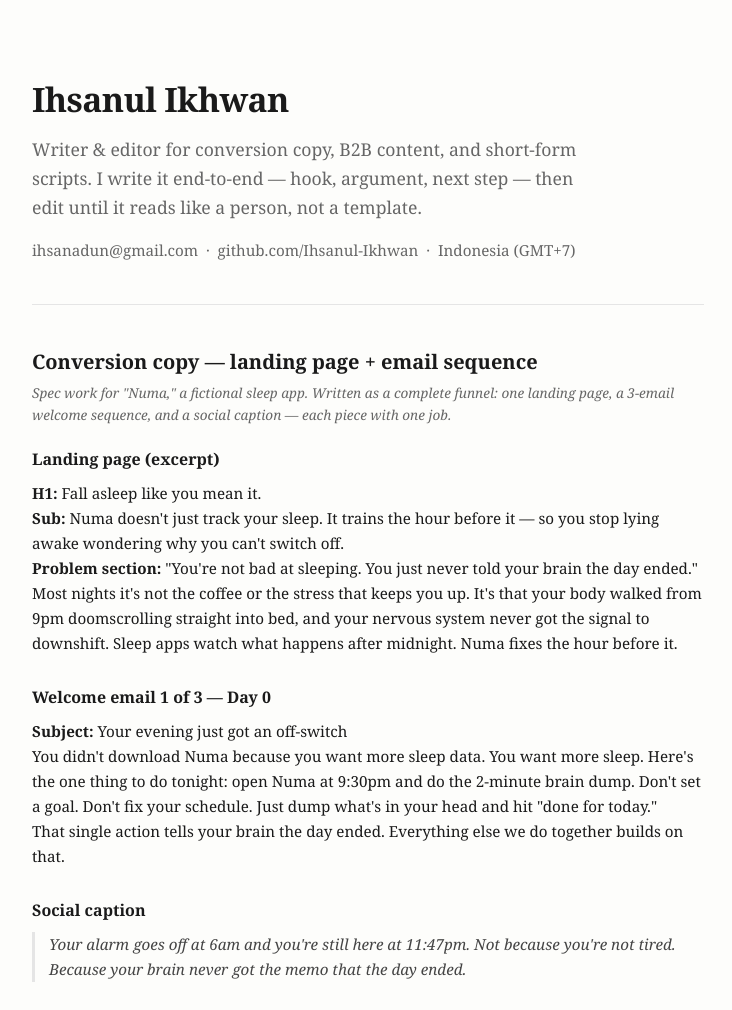
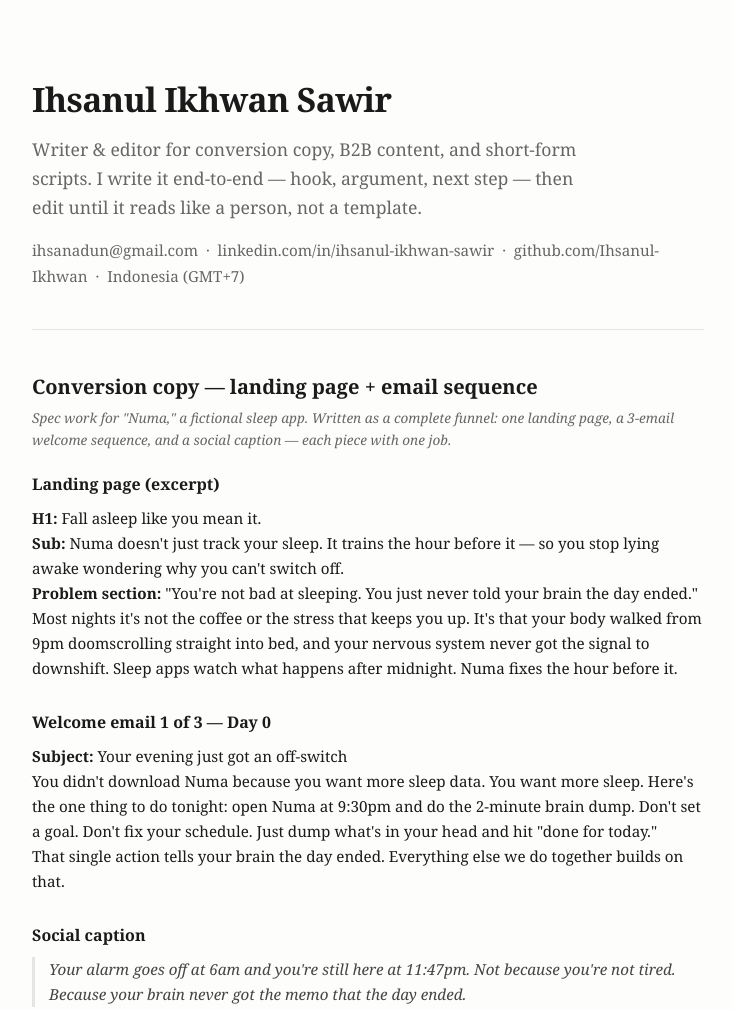
Before and after one commit to Ihsanul-Ikhwan/Ihsanul-Ikhwan.github.io, a plain HTML site: page index.html in a window 1280 px wide. Shown: the top 1010 px of the page, without its empty margins (272-1004 px from the left). Drawn offline with Linux system fonts and the light colour scheme.

Commit message:
Update name + LinkedIn

```diff
--- a/index.html
+++ b/index.html
@@ -3,7 +3,7 @@
 <head>
 <meta charset="UTF-8">
 <meta name="viewport" content="width=device-width, initial-scale=1.0">
-<title>Ihsanul Ikhwan — Writer & Editor</title>
+<title>Ihsanul Ikhwan Sawir — Writer & Editor</title>
 <style>
   :root {
     --ink: #1a1a1a;
@@ -47,10 +47,10 @@
 <div class="wrap">
 
 <header>
-  <h1>Ihsanul Ikhwan</h1>
+  <h1>Ihsanul Ikhwan Sawir</h1>
   <p class="tagline">Writer & editor for conversion copy, B2B content, and short-form scripts. I write it end-to-end — hook, argument, next step — then edit until it reads like a person, not a template.</p>
   <div class="contact">
-    ihsanadun@gmail.com &nbsp;·&nbsp; github.com/Ihsanul-Ikhwan &nbsp;·&nbsp; Indonesia (GMT+7)
+    ihsanadun@gmail.com &nbsp;·&nbsp; linkedin.com/in/ihsanul-ikhwan-sawir &nbsp;·&nbsp; github.com/Ihsanul-Ikhwan &nbsp;·&nbsp; Indonesia (GMT+7)
   </div>
 </header>
 
@@ -117,7 +117,7 @@
 </section>
 
 <footer>
-  © 2026 Ihsanul Ikhwan. Samples are my own writing; the Numa and Waterllama/Foodllama pieces are spec work.
+  © 2026 Ihsanul Ikhwan Sawir. Samples are my own writing; the Numa and Waterllama/Foodllama pieces are spec work.
 </footer>
 
 </div>
```
